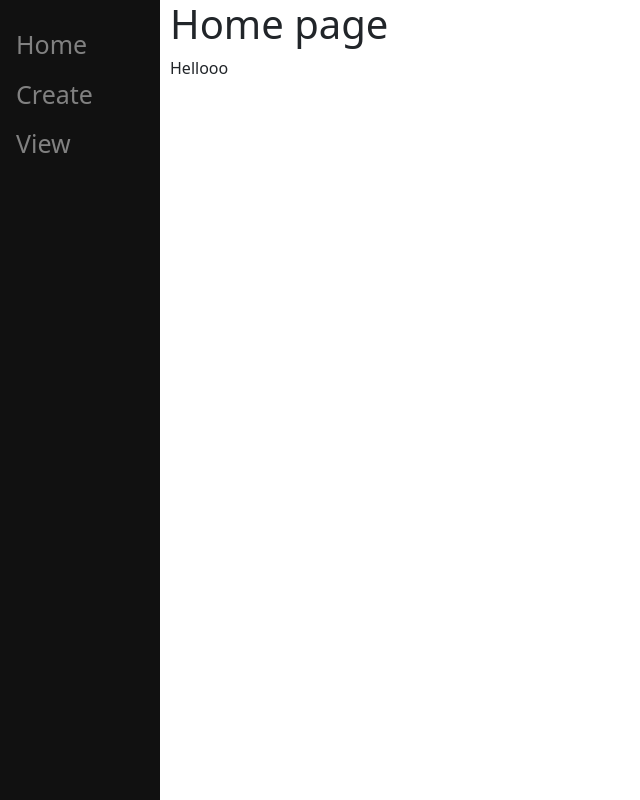
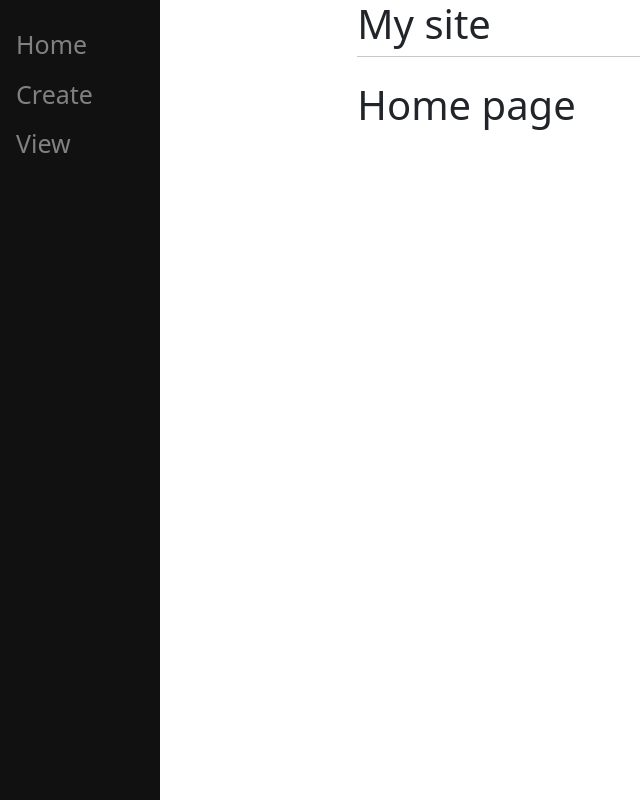
Before and after one commit to clgonzalez93/fantasy_django, a Django app: page / in a window 1280 px wide. Shown: the whole page, without its empty margins (0-640 px from the left). Run offline with Django 5.2, Linux system fonts and the light colour scheme.

Commit message:
added first bootstrap edits to base html

```diff
--- a/main/templates/main/base.html
+++ b/main/templates/main/base.html
@@ -46,10 +46,17 @@
     </div>
 
     <div id="content", name="content", class="main">
-        {% block content %}
-        {% endblock %}
-        {% block content2 %}
-        {% endblock %}
+        <div class="row justify-content-center">
+            <div class="col-8">
+                <h1 class="mt2">My site</h1>
+                <hr class="mt-0 mb-4">
+                {% block content %}
+                {% endblock %}
+            </div>
+        </div>
     </div>
+
+    <script src="https://cdn.jsdelivr.net/npm/@popperjs/core@2.11.8/dist/umd/popper.min.js" integrity="sha384-I7E8VVD/ismYTF4hNIPjVp/Zjvgyol6VFvRkX/vR+Vc4jQkC+hVqc2pM8ODewa9r" crossorigin="anonymous"></script>
+<script src="https://cdn.jsdelivr.net/npm/bootstrap@5.3.3/dist/js/bootstrap.min.js" integrity="sha384-0pUGZvbkm6XF6gxjEnlmuGrJXVbNuzT9qBBavbLwCsOGabYfZo0T0to5eqruptLy" crossorigin="anonymous"></script>
 </body>
 </html>
```
